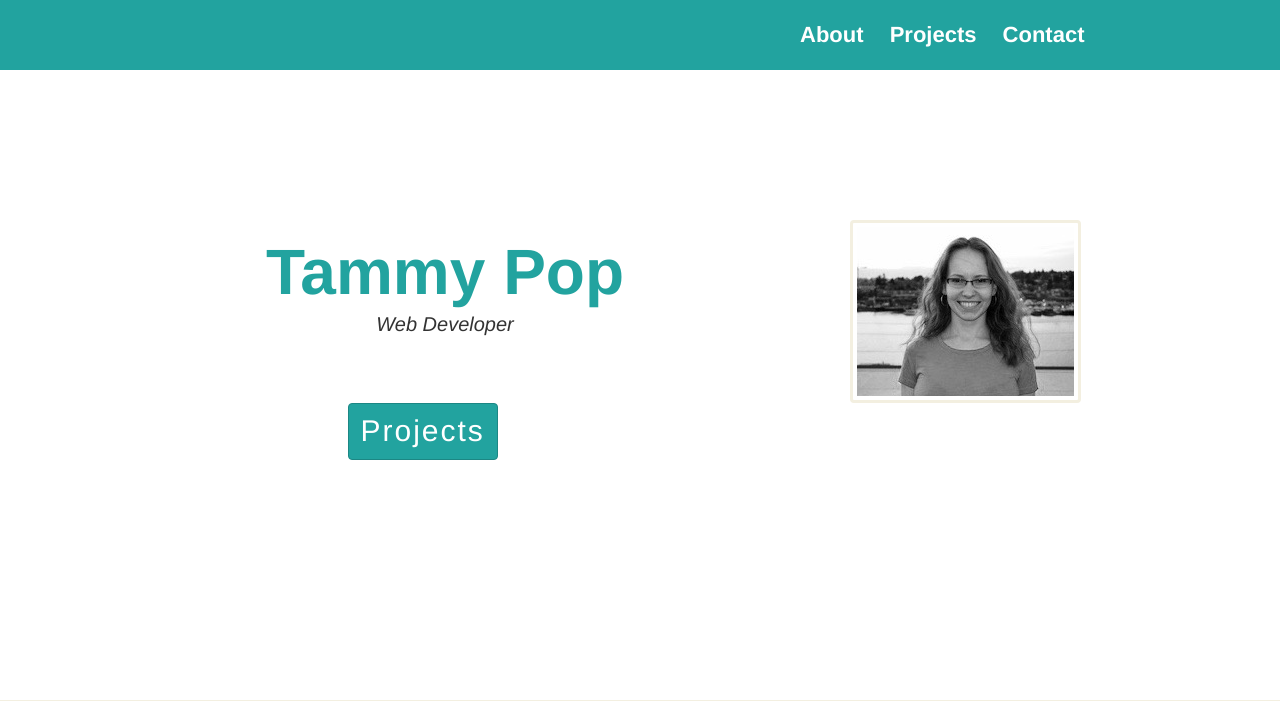
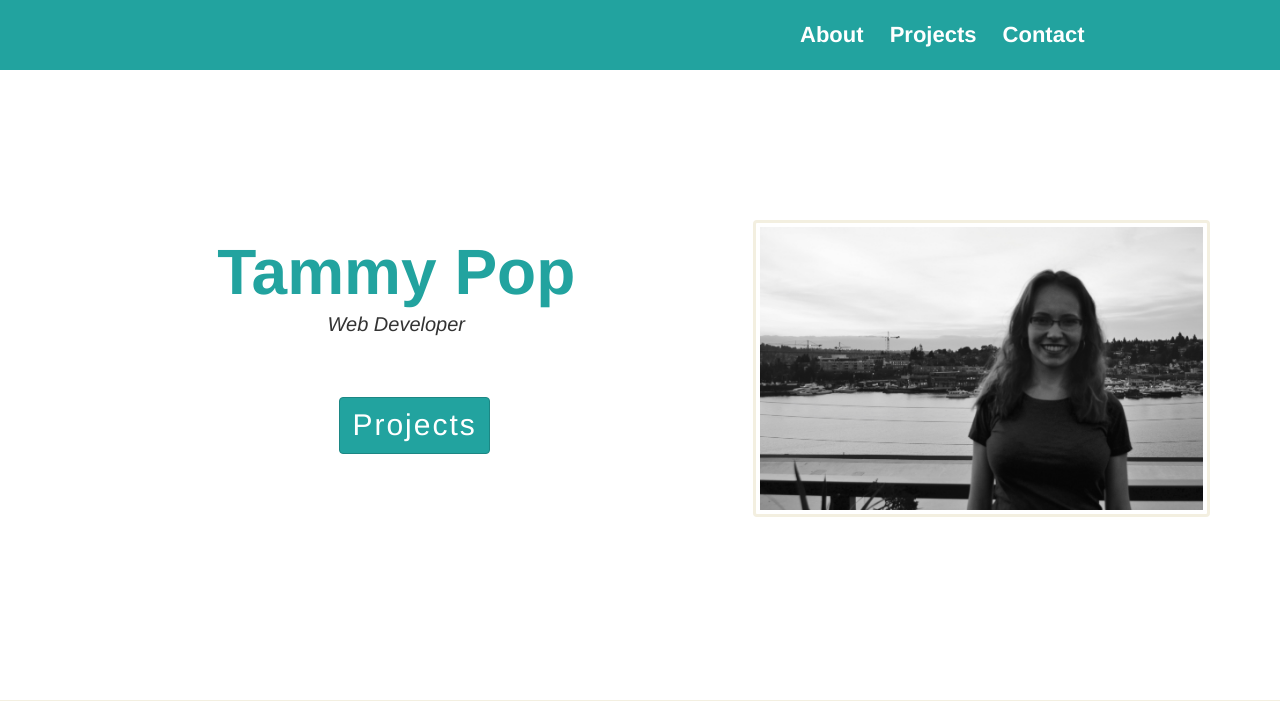
Before and after one commit to smurfik/personal-website-flask, a Flask app: page / in a window 1280 px wide. Shown: the top 701 px of the page. Run offline with Flask 2, Linux system fonts and the light colour scheme; some libraries are stand-ins or nearby versions.

Commit message:
add a different image

```diff
--- a/static/css/main.css
+++ b/static/css/main.css
@@ -53,7 +53,7 @@ body {
 }
 
 #page1 .btn {
-  /* margin-top: 30px; */
+  margin-top: 53px;
   font-size: 30px;
   letter-spacing: 2px;
 }
--- a/templates/home.html
+++ b/templates/home.html
@@ -6,16 +6,16 @@
     <a name="about">I am here</a>
     <!-- <div class="page-padding"></div> -->
     <div class="row">
-      <div class="col-md-8">
+      <div class="col-md-7">
         <h1>Tammy Pop</h1>
         <p>Web Developer</p>
+        <div class="row">
+          <a href="#portfolio" class="btn btn-primary col-md-offset-5">Projects</a>
+        </div>
       </div>
-      <div class="col-md-4">
+      <div class="col-md-5">
         <img src="/static/img/me.jpg" class="img-thumbnail me"></img>
       </div>
-    </div>
-    <div class="row">
-      <a href="#portfolio" class="btn btn-primary col-md-offset-3">Projects</a>
     </div>
   </div> <!--end page1-->
 </div>
```
Also changed, not shown: static/img/me.jpg.
